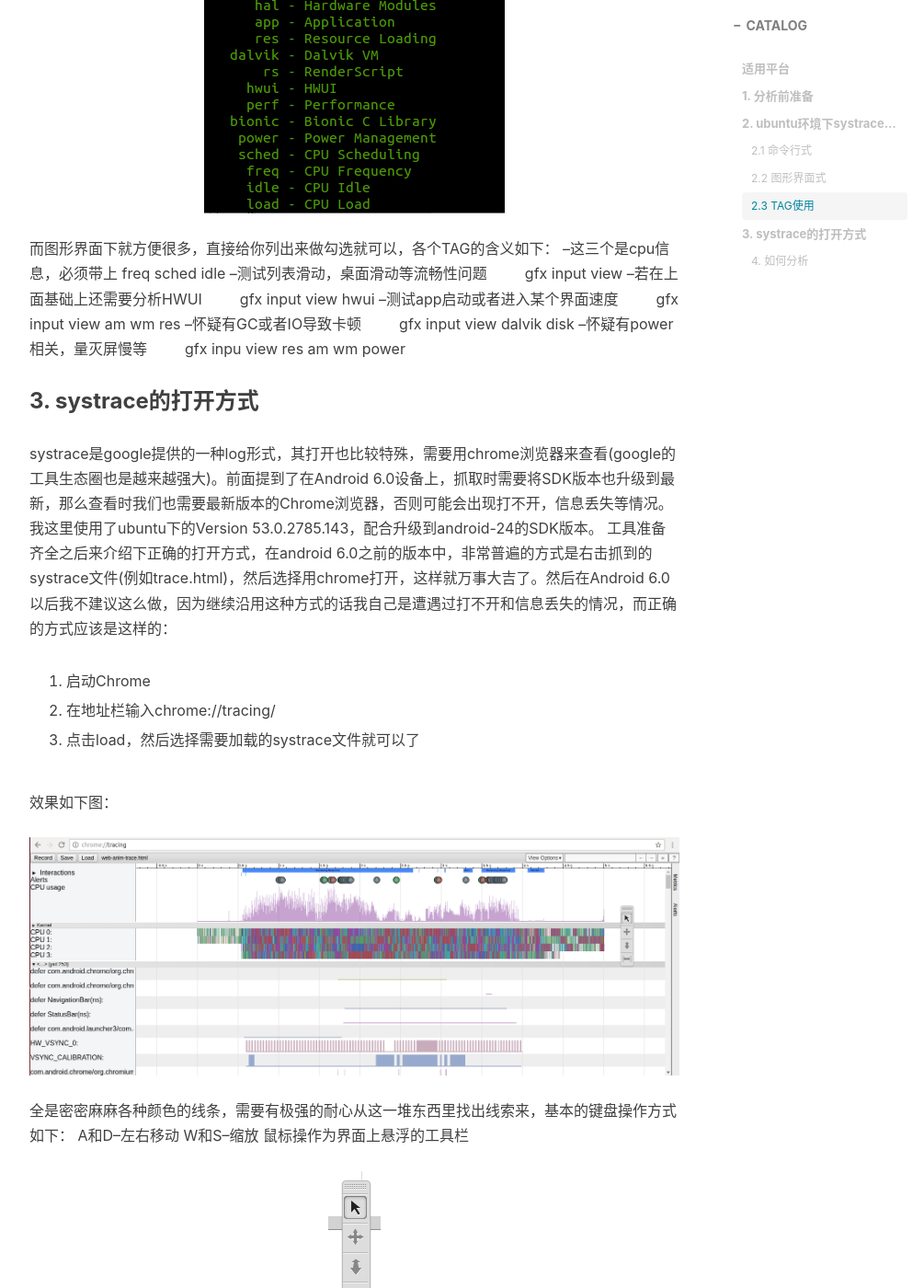
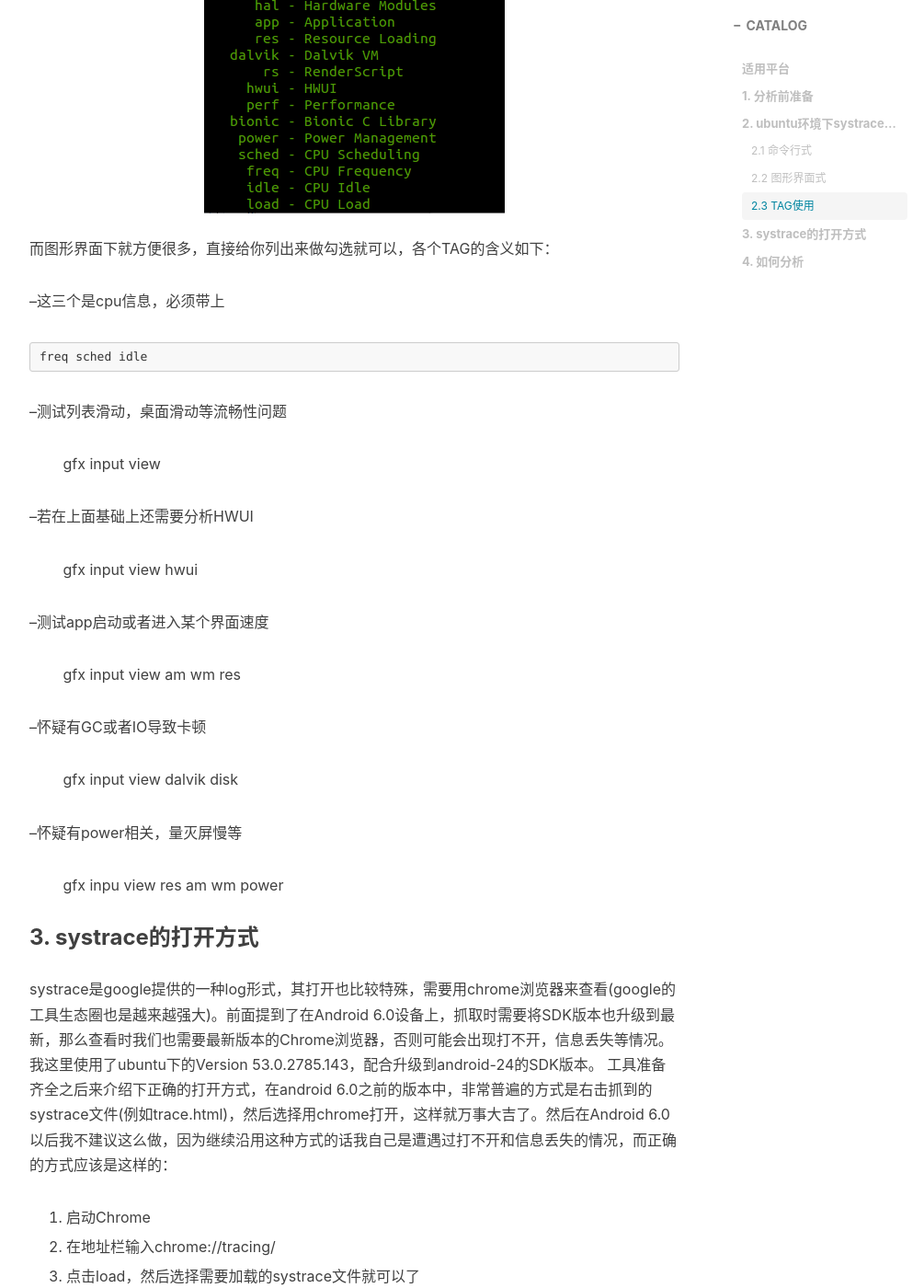
Before and after one commit to chendongqi/blog, a Jekyll site: the page built from _posts/android/performance/2017-02-18-systrace_base.markdown, in a window 1280 px wide and 1400 px high, scrolled down 3764 px. Shown: the whole window at 92% size, without its empty margins (233-1238 px from the left). Built offline with Jekyll 4.4.1, drawn with Linux system fonts in a browser that asks for light colours; nearby versions of some CDN libraries; comment, search, counter and statistics services are not loaded; some of the changed text lies outside the part shown.

```diff
--- a/_posts/android/performance/2017-02-18-systrace_base.markdown
+++ b/_posts/android/performance/2017-02-18-systrace_base.markdown
@@ -66,18 +66,31 @@ systrace.py -list
 来取得
 ![TAG list](https:chendongqi.github.io/blog/img/2017-02-18-systrace_base/tag_list.png)
 而图形界面下就方便很多，直接给你列出来做勾选就可以，各个TAG的含义如下：
+
 --这三个是cpu信息，必须带上
+
     freq sched idle
+
 --测试列表滑动，桌面滑动等流畅性问题
+
 &emsp;&emsp;    gfx input view
+
 --若在上面基础上还需要分析HWUI
+
 &emsp;&emsp;    gfx input view hwui
+
 --测试app启动或者进入某个界面速度
+
 &emsp;&emsp;    gfx input view am wm res
+
 --怀疑有GC或者IO导致卡顿
+
 &emsp;&emsp;    gfx input view dalvik disk
+
 --怀疑有power相关，量灭屏慢等
+
 &emsp;&emsp;    gfx inpu view res am wm power
+
 
 ### 3. systrace的打开方式
 
@@ -99,10 +112,12 @@ W和S--缩放
 ![operate tool](https:chendongqi.github.io/blog/img/2017-02-18-systrace_base/operate_tool.png)
 从上至下以此为选择、移动、缩放和测量(时间间隔)的工具，需要先选中，后使用。
 
-#### 4. 如何分析
+### 4. 如何分析
 
 已经介绍了抓取和打开systrace以及几个基本的操作，那么如何使用systrace来分析问题呢？这是个非常大且困难的课题，也是我本人学习系统异常、性能等问题分析以来遇到的最艰涩的一种分析手段。
 我也就我至今接触和掌握比较熟练的两个例子来做部分的介绍，可以参考：
 后续补充:
+
 ---应用启动时间分析
+
 ----drag动作耗时分析
```
